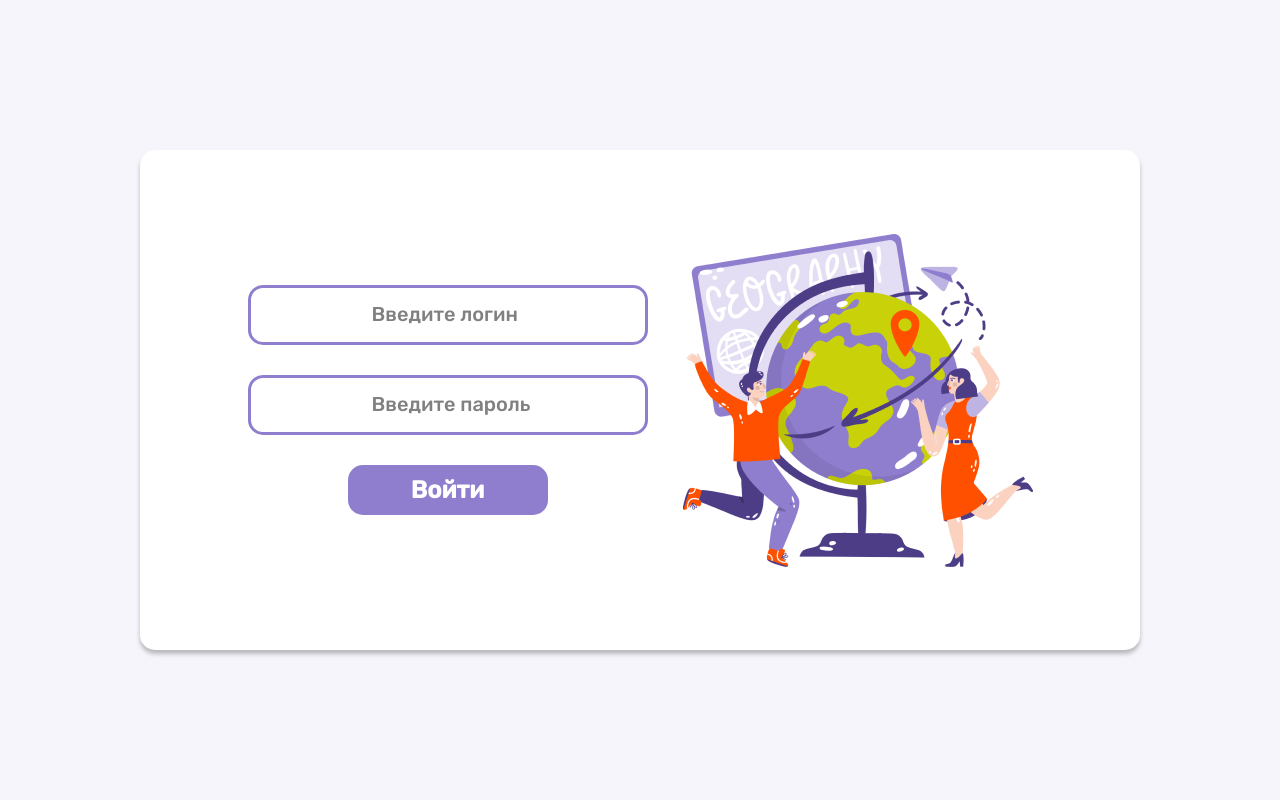
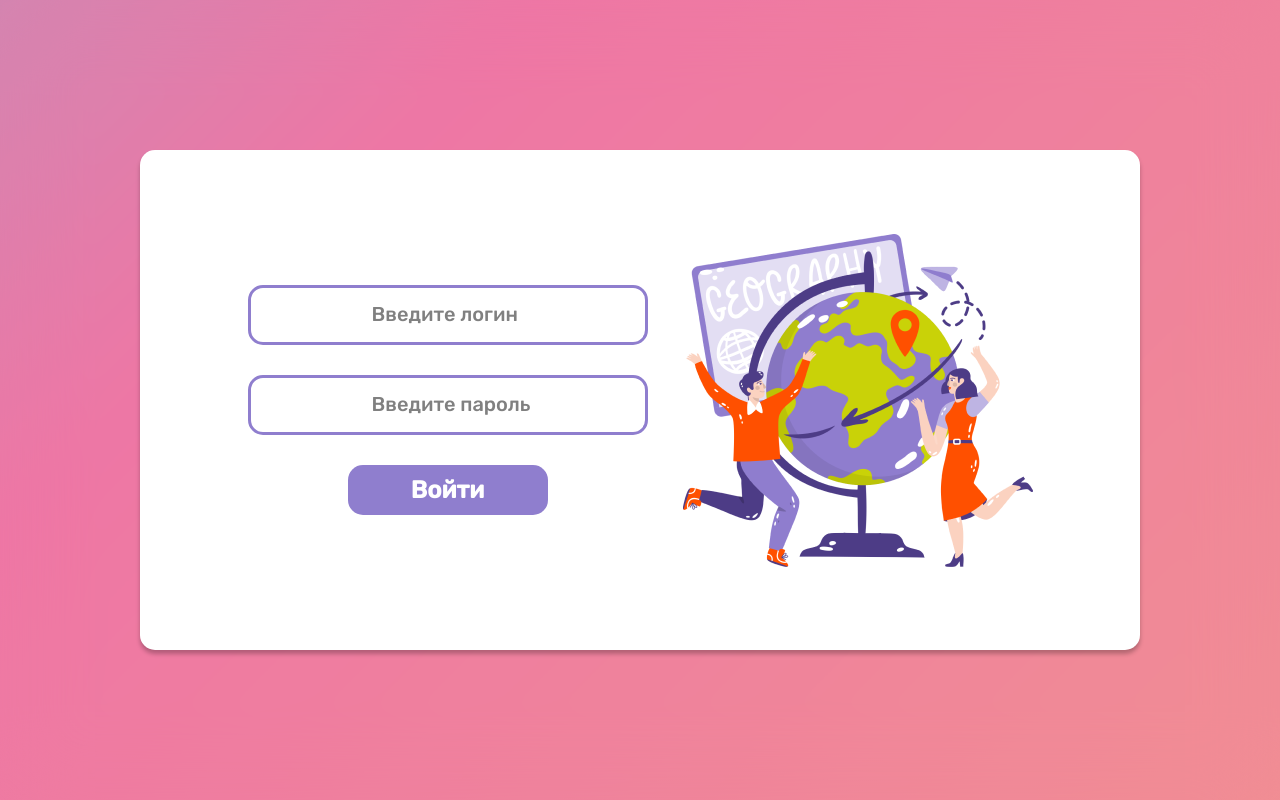
Before and after one commit to IaroslavPiatak/diploma, a PHP site: page / in a window 1280 px wide. Run offline with PHP 8.4, Linux system fonts and the light colour scheme.

Commit message:
test background animation and preloader

```diff
--- a/css/reset.css
+++ b/css/reset.css
@@ -20,6 +20,8 @@
 nav,footer,header,aside{display: block;}
 /*Уравнивают поведение шрифтов и элементов в разных браузерах*/
 html,body{
+      position: relative;
+  z-index: 0;
     height: 100%;
     width: 100%;
     font-size: 100%;
@@ -28,7 +30,13 @@
     -ms-text-size-adjust: 100%;
     -moz-text-size-adjust: 100%;
     -webkit-text-size-adjust: 100%;
-    background-color: #F6F5FB;
+    display: flex;
+    justify-content: center;
+    align-items: center;
+    background: linear-gradient(-45deg, #ee7752, #e73c7e, #23a6d5, #23d5ab);
+      /* background: linear-gradient(-45deg, #F6F5FB, #EC5863,#8F7ECE, white); */
+    background-size: 400% 400%;
+    animation: gradient 15s ease infinite;
 }
 /*Включаем наследование семейства шрифта для тегов form*/
 input,button,textarea{font-family: inherit;}
@@ -50,32 +58,28 @@
         box-sizing: border-box;
       }
 
-    body {
-        transition: ease-in-out 3s;
-        width: 100vw;
-        height: 100vh;
-        overflow: hidden;
+      .preloader
+      {
+        position: absolute;
+        z-index: 999;
         display: flex;
         flex-direction: column;
         justify-content: center;
         align-items: center;
-        background:  #F6F5FB;
-
       }
 
+      body {
+        background: rebeccapurple;
+      }
 
       h1 {
-        margin-top: 10px;
+        margin-top: 20px;
         font-family: 'Rubik';
-        font-style: normal;
-        font-weight: 600;
-        font-size: 20px;
-        line-height: 24px;
         color: #FFFFFF;
         text-align: center;
         font-family: sans-serif;
         text-transform: uppercase;
-        font-size: 20px;
+        font-size: 24px;
         position: relative;
       }
 
@@ -132,44 +145,38 @@
 
       @-webkit-keyframes pageTurn {
         0% {
-            -webkit-transform: rotateY(0deg);
-            transform: rotateY(0deg);
+          -webkit-transform: rotateY( 0deg);
+          transform: rotateY( 0deg);
         }
-
         20% {
           background: #4b1e77;
         }
-
         40% {
           background: rebeccapurple;
-            -webkit-transform: rotateY(-180deg);
-            transform: rotateY(-180deg);
+          -webkit-transform: rotateY( 180deg);
+          transform: rotateY( 180deg);
         }
-
         100% {
           background: rebeccapurple;
-            -webkit-transform: rotateY(-180deg);
-            transform: rotateY(-180deg);
+          -webkit-transform: rotateY( 180deg);
+          transform: rotateY( 180deg);
         }
       }
 
       @keyframes pageTurn {
         0% {
-            transform: rotateY(0deg);
+          transform: rotateY( 0deg);
         }
-
         20% {
           background: #4b1e77;
         }
-
         40% {
           background: rebeccapurple;
-            transform: rotateY(-180deg);
+          transform: rotateY( -180deg);
         }
-
         100% {
           background: rebeccapurple;
-            transform: rotateY(-180deg);
+          transform: rotateY( -180deg);
         }
       }
 
@@ -216,3 +217,15 @@
 {
     display: none;
 }
+
+.glass {
+    position: absolute;
+    z-index: 9;
+    width: 100%;
+    height: 100%;;
+    background: rgba(255,255,255,.3);
+    backdrop-filter: blur(40px);
+    border: 2px solid transparent;
+    box-shadow: 8px 8px 12px rgba(0,0,0,10%);
+
+  }
--- a/css/style.css
+++ b/css/style.css
@@ -1,12 +1,41 @@
+
 body {
   display: flex;
   justify-content: center;
   align-items: center;
+  background: linear-gradient(-45deg, #ee7752, #e73c7e, #23a6d5, #23d5ab);
+    /* background: linear-gradient(-45deg, #F6F5FB, #EC5863,#8F7ECE, white); */
+  background-size: 400% 400%;
+  animation: gradient 15s ease infinite;
 }
 
-main {
+@keyframes gradient {
+  0% {
+      background-position: 0% 50%;
+  }
+  50% {
+      background-position: 100% 50%;
+  }
+  100% {
+      background-position: 0% 50%;
+  }
+}
+
+.main {
+  position: absolute;
+  z-index: 10;
+}
+
+.glass {
+  position: absolute;
+  z-index: 9;
   width: 100%;
-  height: 100%;
+  height: 100%;;
+  background: rgba(255,255,255,.3);
+  backdrop-filter: blur(40px);
+  border: 2px solid transparent;
+  box-shadow: 8px 8px 12px rgba(0,0,0,10%);
+
 }
 
 .main_container {
--- a/index.php
+++ b/index.php
@@ -48,15 +48,17 @@
 </head>
 
 <body>
-
-    <div class="loader book ">
+<div class="preloader">
+<div class="loader book ">
         <figure class="page "></figure>
         <figure class="page "></figure>
         <figure class="page "></figure>
     </div>
 
     <h1 class="textLoader">Загрузка</h1>
+</div>
 
+<div class="glass"></div>
     <div class="main hidden">
         <div class="main_container">
             <div class="main_container_block">
```
Also changed, not shown: other parts of css/reset.css (+20 -17 lines), admin/paAdmin.php (+9 -2 lines), css/admin/paAdmin.css (+132 -56 lines). Lines whose indentation alone changed are shown as unchanged.
